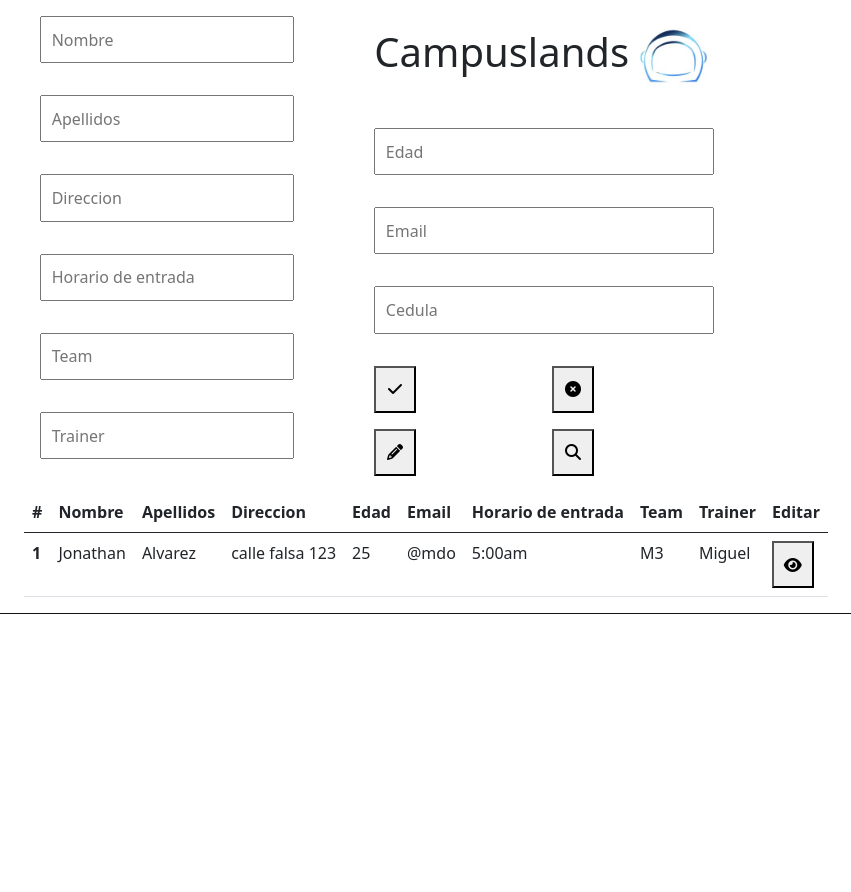
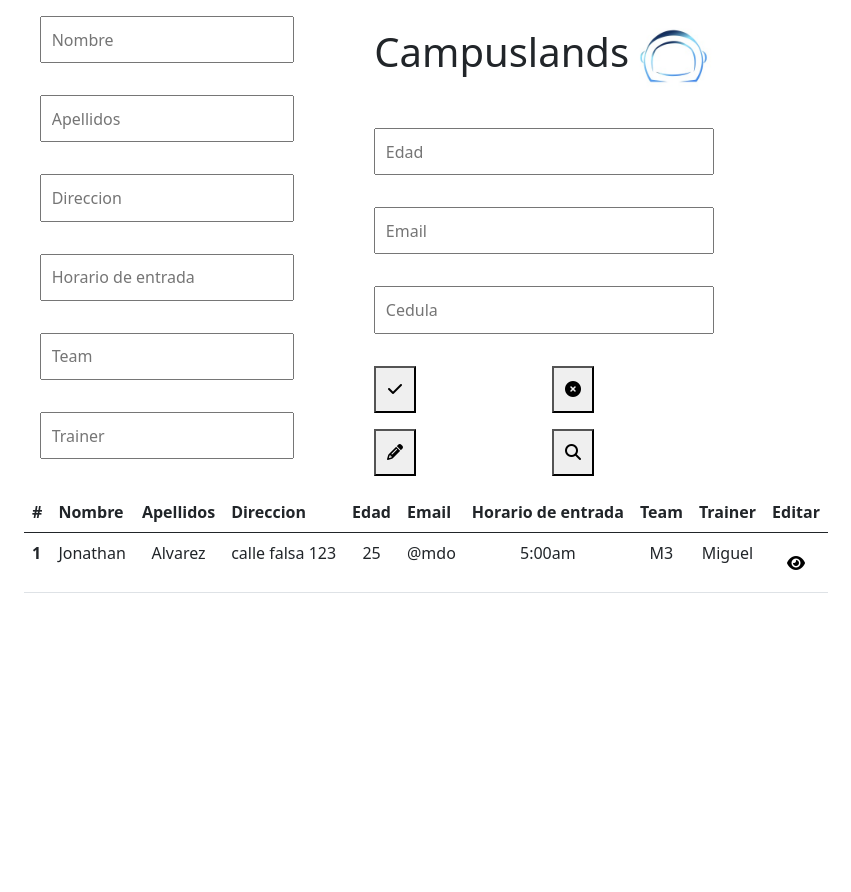
Before and after one commit to jdam97/crud, a PHP site: page / in a window 1280 px wide. Shown: the whole page, without its empty margins (214-1065 px from the left). Before the commit the page ends 614 px from the top, so only its background shows below. Run offline with PHP 8.4, Linux system fonts and the light colour scheme.

Commit message:
style: :lipstick: estilo y maquetacion
agrego todo el estilo y la maquetacion

```diff
--- a/style.css
+++ b/style.css
@@ -10,16 +10,12 @@ html{
 body{
     display: flex;
     justify-content: center;
-    border-bottom: thin solid #111;
 }
-
-
 
 form{
     display: flex;
     gap: 5rem;
     padding: 1rem;
-
 }
 
 .contenedor-info{
@@ -57,3 +53,16 @@ button{
     padding: .6rem;
     width: 2.6rem;
 }
+.contenedor-tabla{
+    overflow-y: auto;  /* con esto hago el scroll en el eje y */
+    height: 25rem; /* debo darle una altura definida */
+}
+
+td{
+    text-align: center;
+}
+
+td button{
+    background-color: white;
+    border: none;
+}
```
